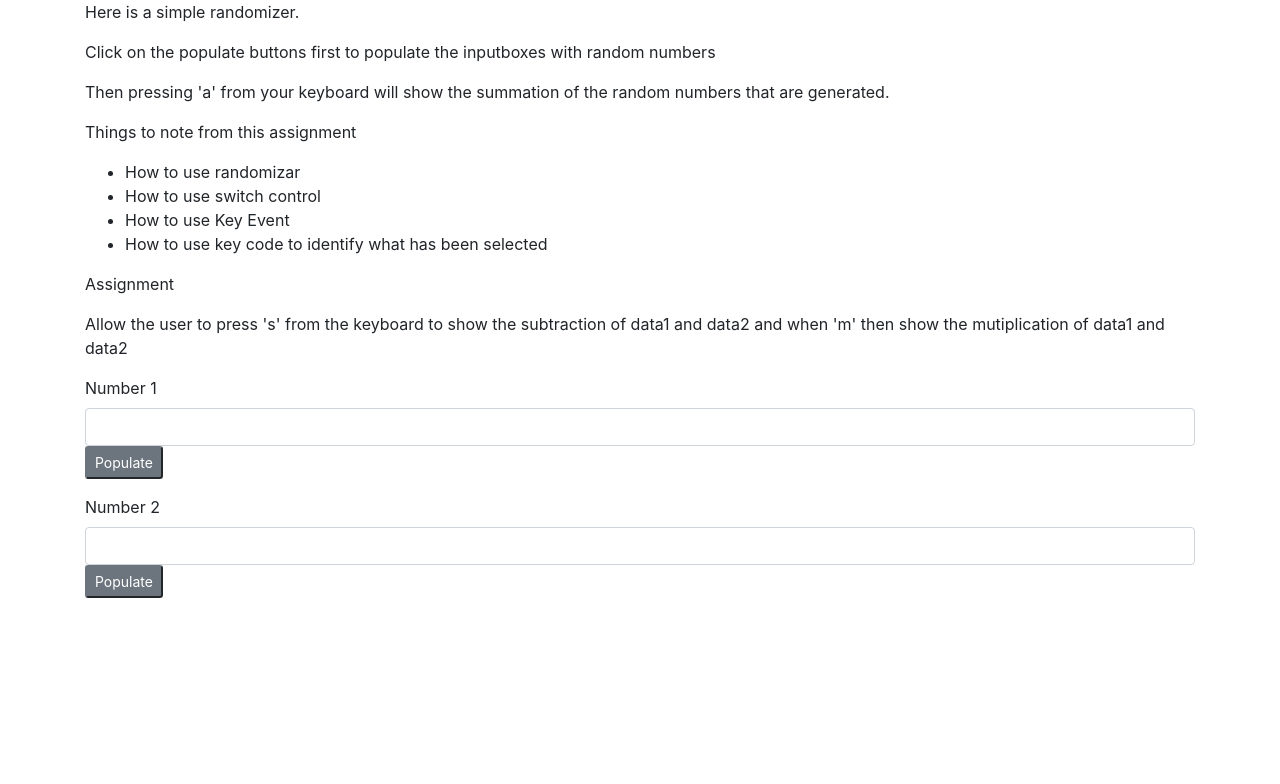
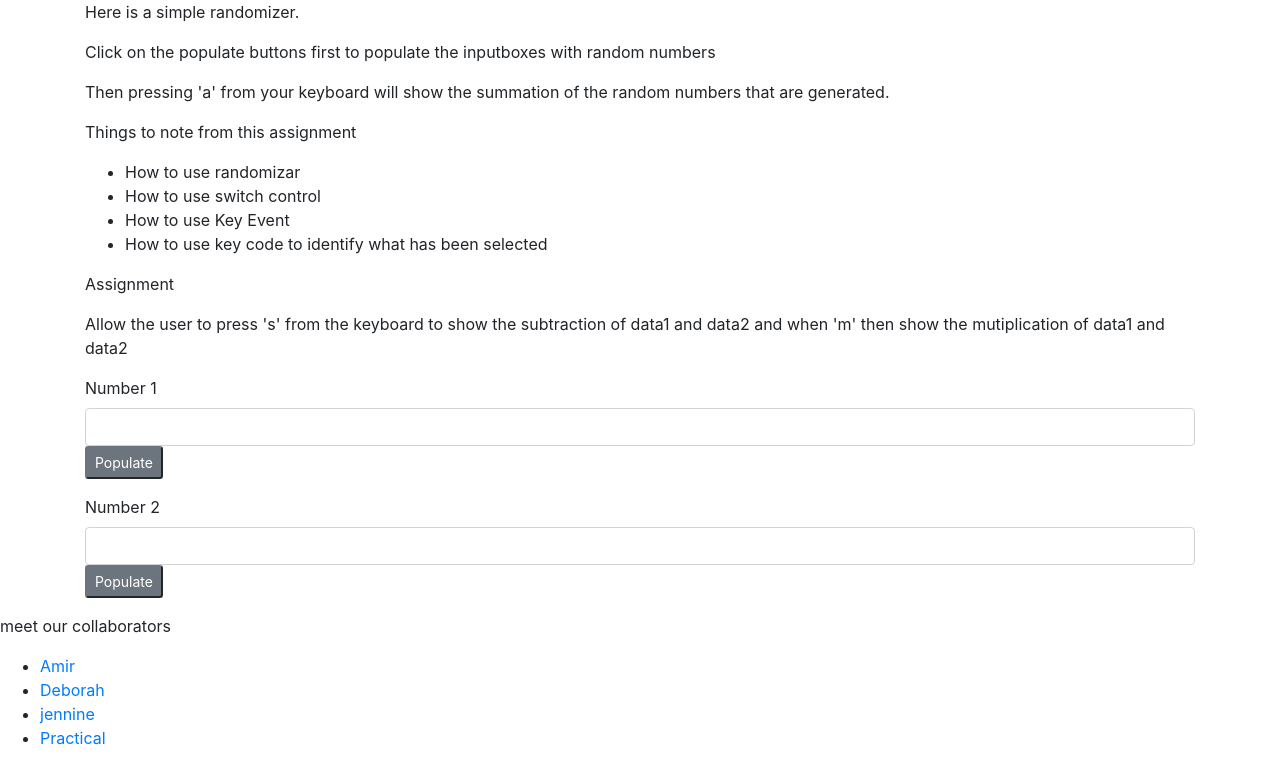
Before and after one commit to practicalit/aug31-git, a plain HTML site: page index.html in a window 1280 px wide. Drawn offline with nearby package versions, Linux system fonts and the light colour scheme.

Commit message:
Adding collaborators

```diff
--- a/index.html
+++ b/index.html
@@ -42,6 +42,13 @@
             <div id="result"></div>
           </form>
     </div>
+    <p>meet our collaborators</p>
+    <ul>
+        <li><a href="Amir.html" />Amir</a></li>
+        <li><a href="Deborah.html" />Deborah</a></li>
+        <li><a href="jennine.html" />jennine</a></li>
+        <li><a href="practical.html" />Practical</a></li>
+    </ul>
     <script>
         //get the elements
         let generate1 = document.querySelector('#generate1');
```
